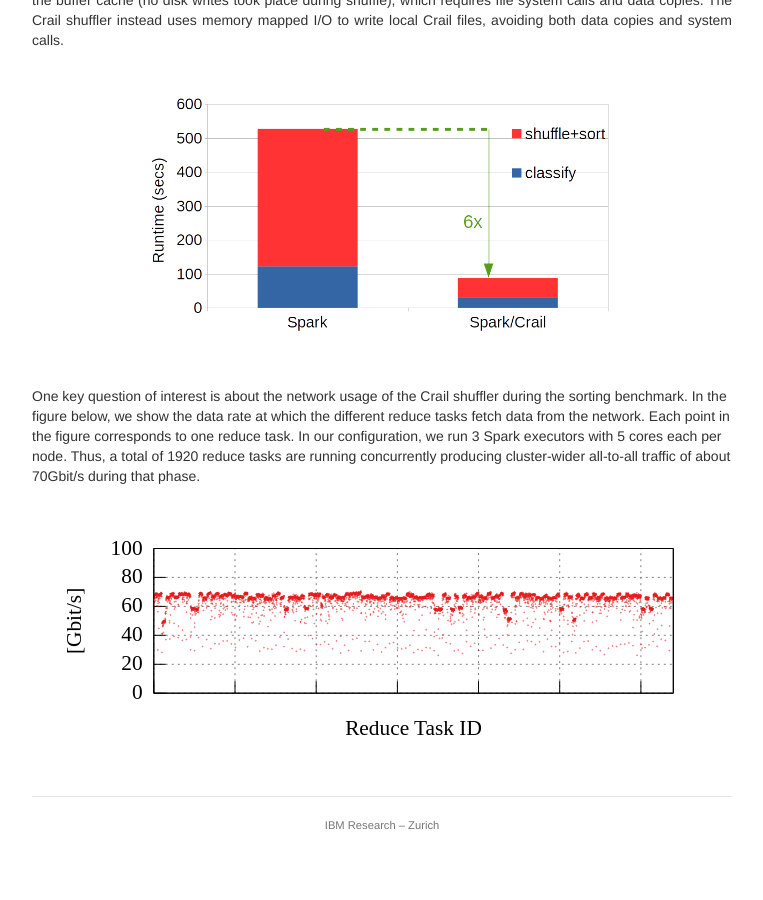
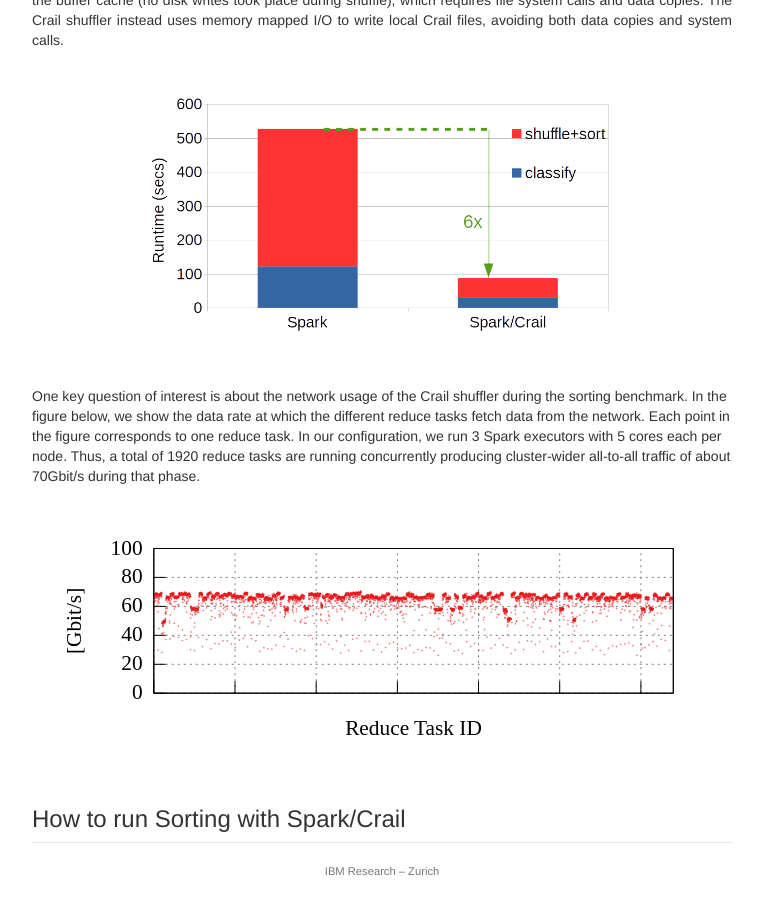
Before and after one commit to apache/incubator-crail-website, a Jekyll site: the page built from _posts/blog/2017-01-1-sorting.md, in a window 1280 px wide and 900 px high, scrolled down 3478 px. Shown: the whole window, without its empty margins (258-1021 px from the left). Built offline with Jekyll 4.4.1, drawn with Linux system fonts in a browser that asks for light colours; before the commit the page ends 4332 px from its top, so only the background shows below that.

Commit message:
Update 2017-01-1-sorting.md

```diff
--- a/_posts/blog/2017-01-1-sorting.md
+++ b/_posts/blog/2017-01-1-sorting.md
@@ -182,3 +182,5 @@
 <br>
 <div style="text-align:center"><img src ="http://crail.io/img/blog/sort/multiread.svg"></div>
 <br><br>
+
+### How to run Sorting with Spark/Crail
```
